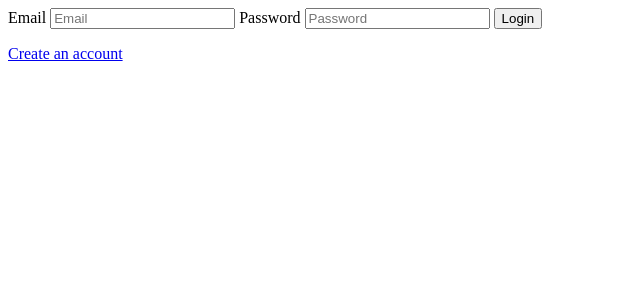
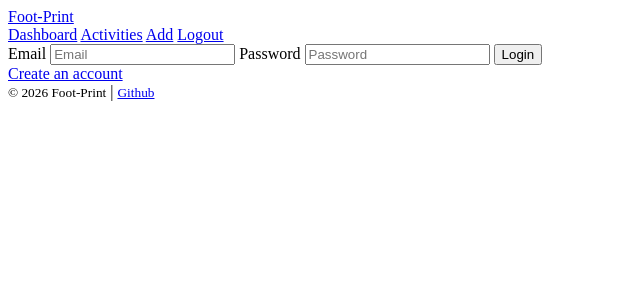
Before and after one commit to RealED-io/Foot-Print, a PHP site: page /views/auth/login.php in a window 1280 px wide. Shown: the top 300 px of the page, without its empty margins (0-640 px from the left). Run offline with PHP 8.4, Linux system fonts and the light colour scheme; some libraries are stand-ins or nearby versions.

Commit message:
Added header and footers & blank css

```diff
--- a/views/layouts/footer.php
+++ b/views/layouts/footer.php
@@ -0,0 +1,10 @@
+</main>
+
+<footer class="app-footer">
+    <small>© <?= 2026 ?> Foot-Print</small>
+    |
+    <small><a href="https://github.com/RealED-io/Foot-Print.git">Github</a></small>
+</footer>
+
+</body>
+</html>
--- a/views/layouts/header.php
+++ b/views/layouts/header.php
@@ -0,0 +1,32 @@
+<!DOCTYPE html>
+<html lang="en">
+<head>
+    <title>Foot-Print</title>
+    <meta charset="UTF-8">
+
+    <link rel="stylesheet" href="<?= BASE_URL ?> ./styles.css">
+</head>
+
+<body>
+
+<header class="header">
+
+    <div class="logo">
+        <a href="<?= HOME_URL ?>">Foot-Print</a>
+    </div>
+
+    <nav class="nav">
+
+        <a href="<?= BASE_URL ?>/dashboard">Dashboard</a>
+        <a href="<?= BASE_URL ?>/activities">Activities</a>
+        <a href="<?= BASE_URL ?>/activities/create">Add</a>
+
+        <?php if (IS_LOGGED_IN): ?>
+            <a href="<?= BASE_URL ?>/logout">Logout</a>
+        <?php else: ?>
+            <a href="<?= BASE_URL ?>/login">Login</a>
+        <?php endif; ?>
+    </nav>
+</header>
+
+<main class="container">
```
Also changed, not shown: init.php (+5 -4 lines), public/styles.css (added).
